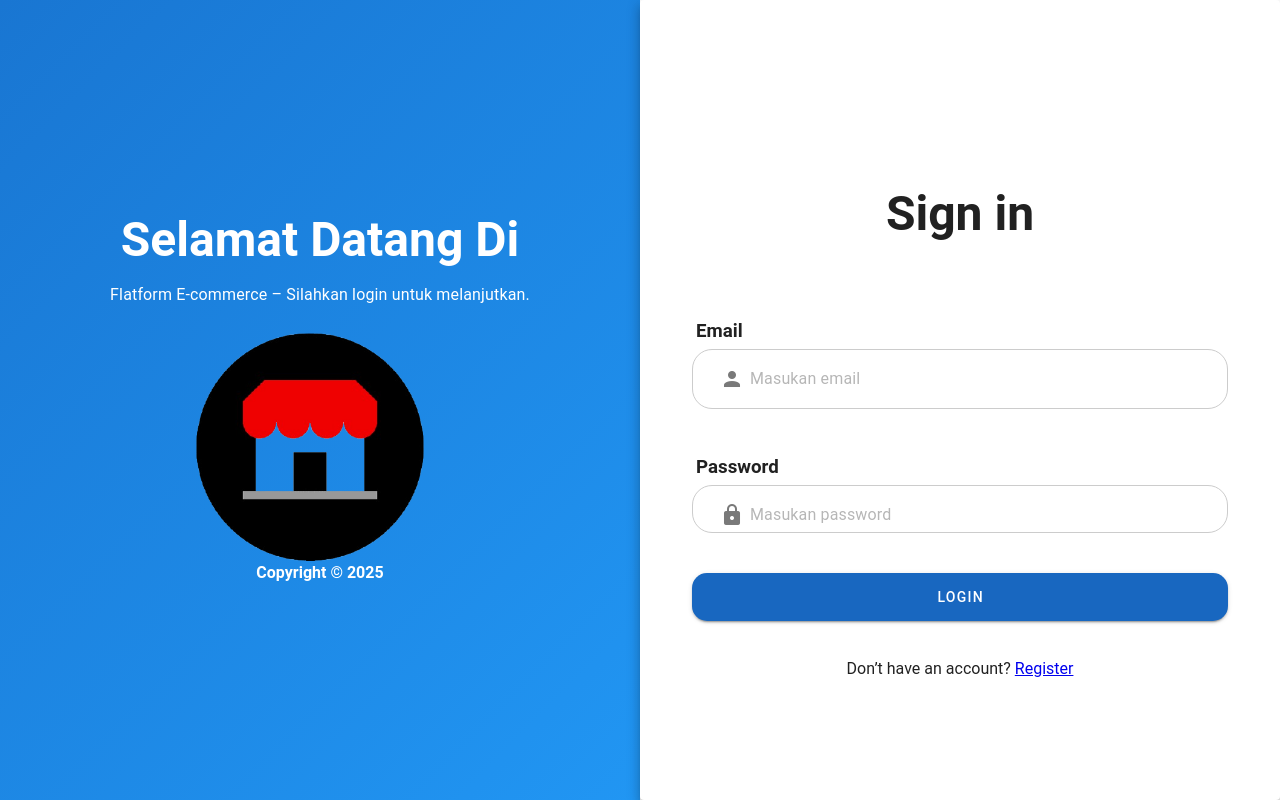
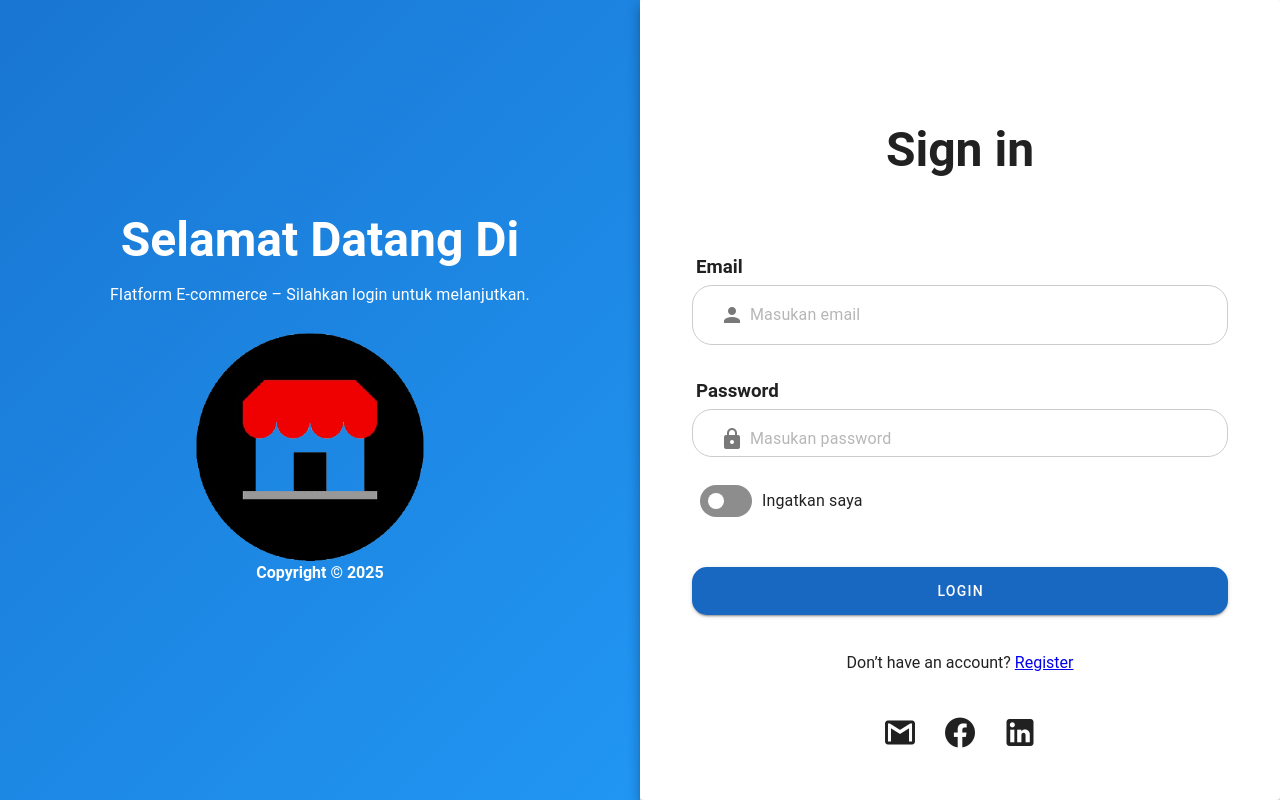
Before and after one commit to MRyan-Tech/FE-Dagangin, a Vue app: page /login in a window 1280 px wide. Built offline with nearby package versions, Linux system fonts and the light colour scheme.

Commit message:
penambahan switch and icon medsos

```diff
--- a/src/views/login.vue
+++ b/src/views/login.vue
@@ -31,7 +31,7 @@
         class="d-flex align-center justify-center"
       >
         <v-card width="400vh" height="100vh" class="pa-8" elevation="8" rounded="md">
-          <v-card-title class="text-h3 text-center" style="margin-top: 17vh; font-weight: bold;" >Sign in</v-card-title>
+          <v-card-title class="text-h3 text-center" style="margin-top: 9vh; font-weight: bold;" >Sign in</v-card-title>
           <v-alert v-if="error"
           type="error"
           style="width: 98%; border-radius: 20px;"
@@ -61,7 +61,7 @@
             />
           </div>
           <div>
-            <h3 class="pa-1 mt-10">Password</h3>
+            <h3 class="pa-1 mt-7">Password</h3>
             <v-text-field
               variant="text"
               density="comfortable"
@@ -73,21 +73,27 @@
               required
             />
           </div>
+          <v-switch label="Ingatkan saya" inset color="green" class="mt-3 pa-1 ml-1"></v-switch>
             <v-btn
               style="border-radius: 15px; height: 6vh;"
               type="submit"
               color="primary"
               block
-              class="mt-10"
+              class="mt-3"
               :loading="loading"
             >
               Login
             </v-btn>
           </v-form>
-
           <div class="text-center mt-4">
             Don’t have an account?
             <RouterLink to="/register">Register</RouterLink>
+          </div>
+
+          <div class="d-flex justify-center mt-10">
+            <v-icon size="36" class="mx-3">mdi-gmail</v-icon>
+            <v-icon size="36" class="mx-3">mdi-facebook</v-icon>
+            <v-icon size="36" class="mx-3">mdi-linkedin</v-icon>
           </div>
         </v-card>
       </v-col>
```
